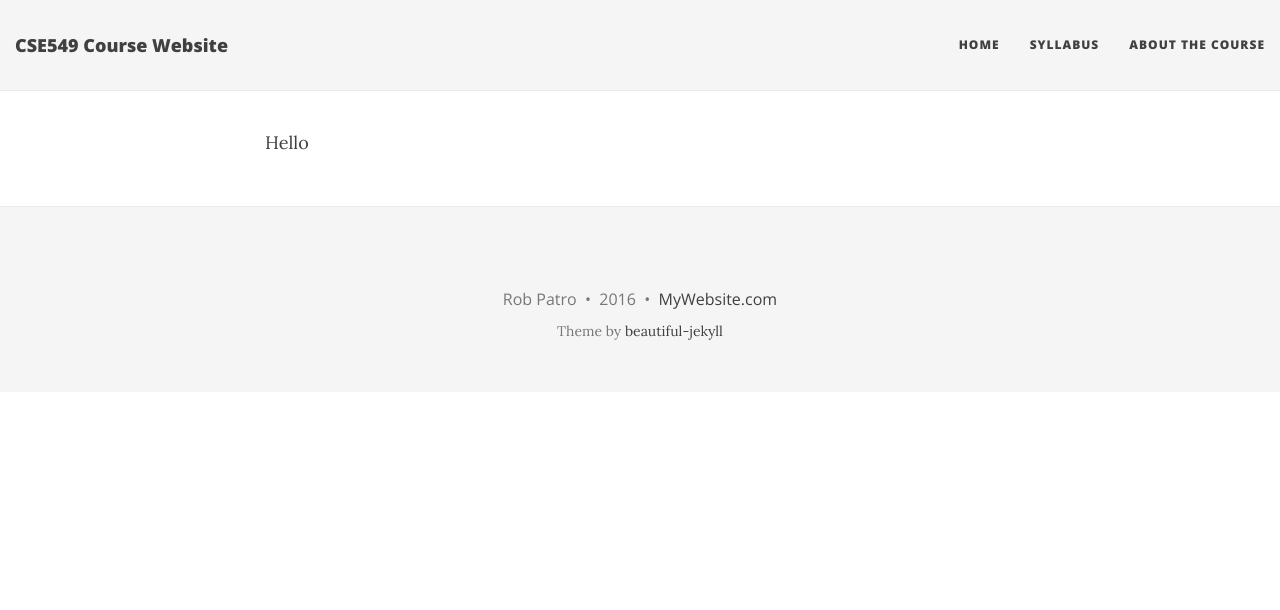
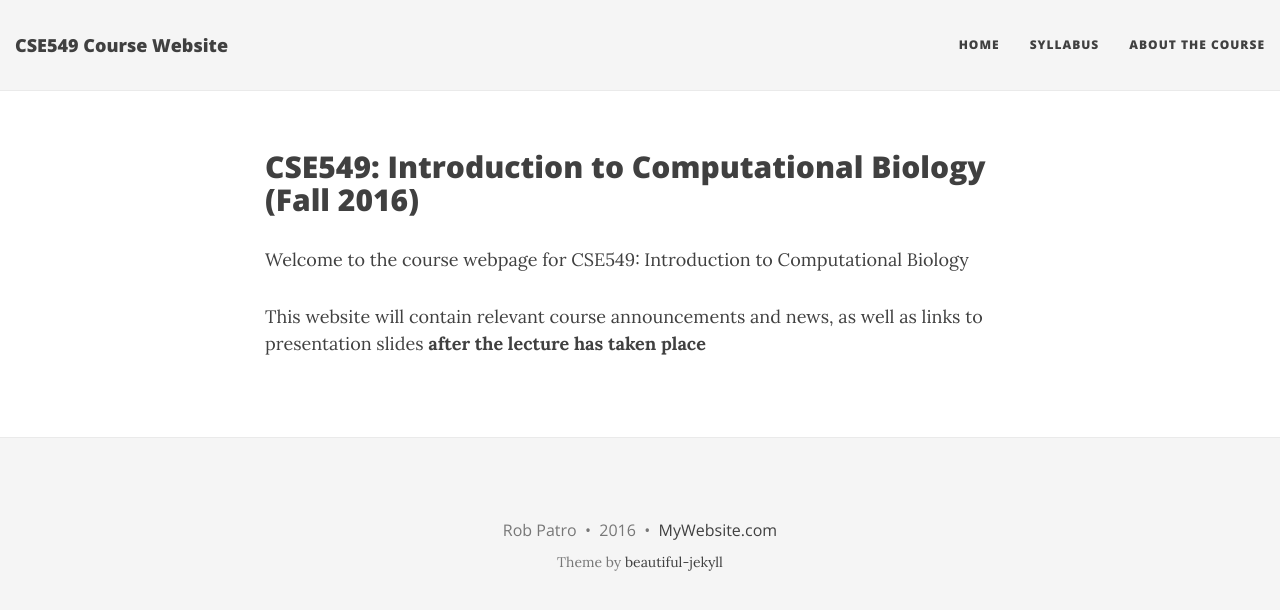
Before and after one commit to rob-p/CSE549F16, a Jekyll site: the page built from index.html, in a window 1280 px wide. Shown: the top 610 px of the page. Built offline with Jekyll 4.4.1, drawn with Linux system fonts in a browser that asks for light colours; nearby versions of some CDN libraries; the list of posts is cut into pages by our own code.

Commit message:
Updated index.html

```diff
--- a/index.html
+++ b/index.html
@@ -4,7 +4,11 @@ subtitle: Introduction to Computational Biology (Fall 2016)
 published: true
 ---
 
-Hello
+<h2>CSE549: Introduction to Computational Biology (Fall 2016)</h2>
+
+<p>Welcome to the course webpage for CSE549: Introduction to Computational Biology</p>
+
+<p>This website will contain relevant course announcements and news, as well as links to presentation slides <b>after the lecture has taken place</b></p>
 
 <div class="posts-list">
   {% for post in paginator.posts %}
```
